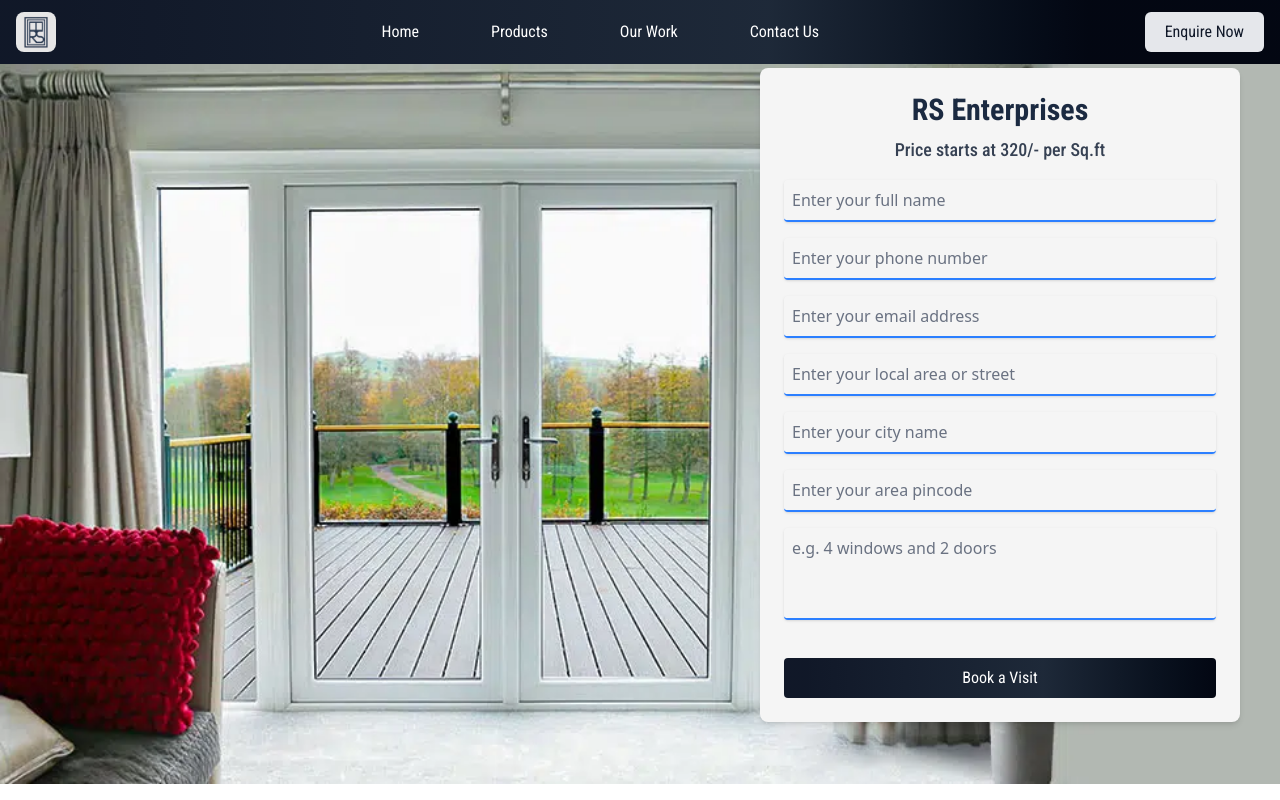
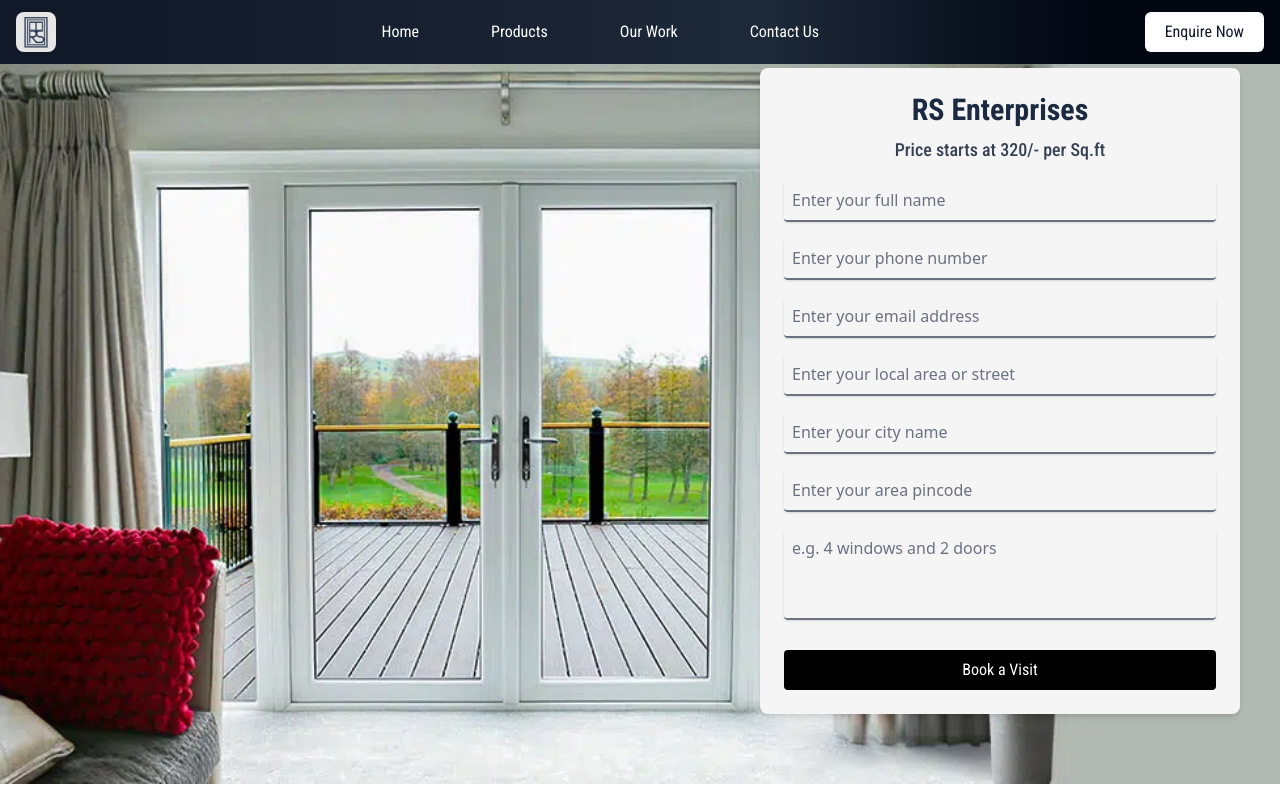
Before and after one commit to Team-Immature/upvc, a React (Vite) app in the folder frontend/: page / in a window 1280 px wide. Shown: the top 800 px of the page. Built offline with nearby package versions, Linux system fonts and the light colour scheme.

Commit message:
fixed ui of form

```diff
--- a/frontend/src/Home.jsx
+++ b/frontend/src/Home.jsx
@@ -13,7 +13,9 @@
       <div className='app'>
         <NavBar />
         <Banner banner={ban} />
-        <div className=' w-full md:h-[100px] h-[50px]'> </div>
+        <div className=' block lg:hidden'>
+          <EnquiryForm />
+        </div>
         <ProductSection />
         <Footer />
       </div>
--- a/frontend/src/components/EnquiryForm.jsx
+++ b/frontend/src/components/EnquiryForm.jsx
@@ -36,7 +36,7 @@
             name='name'
             placeholder='Enter your full name'
             required
-            className='bg-transparent outline-none border-0 border-b-2 border-blue-500 rounded-sm px-2 py-2 placeholder-gray-500 w-full shadow-sm'
+            className='bg-transparent outline-none border-0 border-b-2 border-gray-500 rounded-sm px-2 py-2 placeholder-gray-500 w-full shadow-sm'
           />
           <ValidationError prefix='Name' field='name' errors={state.errors} />
         </div>
@@ -47,7 +47,7 @@
             name='phone'
             placeholder='Enter your phone number'
             required
-            className='bg-transparent outline-none border-0 border-b-2 border-blue-500 rounded-sm px-2 py-2 placeholder-gray-500 w-full shadow-sm'
+            className='bg-transparent outline-none border-0 border-b-2 border-gray-500 rounded-sm px-2 py-2 placeholder-gray-500 w-full shadow-sm'
           />
           <ValidationError prefix='Phone' field='phone' errors={state.errors} />
         </div>
@@ -58,7 +58,7 @@
             name='email'
             placeholder='Enter your email address'
             required
-            className='bg-transparent outline-none border-0 border-b-2 border-blue-500 rounded-sm px-2 py-2 placeholder-gray-500 w-full shadow-sm'
+            className='bg-transparent outline-none border-0 border-b-2 border-gray-500 rounded-sm px-2 py-2 placeholder-gray-500 w-full shadow-sm'
           />
           <ValidationError prefix='Email' field='email' errors={state.errors} />
         </div>
@@ -69,7 +69,7 @@
             name='area'
             placeholder='Enter your local area or street'
             required
-            className='bg-transparent outline-none border-0 border-b-2 border-blue-500 rounded-sm px-2 py-2 placeholder-gray-500 w-full shadow-sm'
+            className='bg-transparent outline-none border-0 border-b-2 border-gray-500 rounded-sm px-2 py-2 placeholder-gray-500 w-full shadow-sm'
           />
           <ValidationError prefix='Area' field='area' errors={state.errors} />
         </div>
@@ -80,7 +80,7 @@
             name='city'
             placeholder='Enter your city name'
             required
-            className='bg-transparent outline-none border-0 border-b-2 border-blue-500 rounded-sm px-2 py-2 placeholder-gray-500 w-full shadow-sm'
+            className='bg-transparent outline-none border-0 border-b-2 border-gray-500 rounded-sm px-2 py-2 placeholder-gray-500 w-full shadow-sm'
           />
           <ValidationError prefix='City' field='city' errors={state.errors} />
         </div>
@@ -91,7 +91,7 @@
             name='pincode'
             placeholder='Enter your area pincode'
             required
-            className='bg-transparent outline-none border-0 border-b-2 border-blue-500 rounded-sm px-2 py-2 placeholder-gray-500 w-full shadow-sm'
+            className='bg-transparent outline-none border-0 border-b-2 border-gray-500 rounded-sm px-2 py-2 placeholder-gray-500 w-full shadow-sm'
           />
           <ValidationError
             prefix='Pincode'
@@ -105,7 +105,7 @@
             name='requirements'
             placeholder='e.g. 4 windows and 2 doors'
             required
-            className='bg-transparent outline-none border-0 border-b-2 border-blue-500 rounded-sm px-2 py-2 placeholder-gray-500 w-full h-23 resize-none shadow-sm'
+            className='bg-transparent outline-none border-0 border-b-2 border-gray-500 rounded-sm px-2 py-2 placeholder-gray-500 w-full h-23 resize-none shadow-sm'
           ></textarea>
           <ValidationError
             prefix='Requirements'
@@ -116,7 +116,7 @@
         <button
           type='submit'
           disabled={state.submitting}
-          className='mt-4 bg-gradient-to-r from-gray-900 from-5% via-gray-800 via-60% to-gray-950 *:to-85% text-white py-2 rounded hover:bg-blue-700 transition'
+          className='mt-2 bg-black hover:bg-black/80 active:scale-90   text-white py-2 rounded hover:cursor-pointer hover:-translate-y-2  transition-all duration-300 animate-pulse'
         >
           {state.submitting ? "Submitting..." : "Book a Visit"}
         </button>
--- a/frontend/src/components/NavBar/NavBar.jsx
+++ b/frontend/src/components/NavBar/NavBar.jsx
@@ -61,7 +61,7 @@
         </button>
       </nav>
 
-      <button className='hidden md:block px-5 py-2 bg-gray-200 text-gray-900 rounded-md hover:bg-black hover:text-white transition-all hover:scale-105 cursor:pointer duration-300'>
+      <button className='hidden md:block px-5 py-2 bg-white text-gray-900 rounded-md hover:bg-gray-200 hover:text-gray-800  transition-all hover:-translate-y-1 hover:cursor-pointer duration-300 animate-none'>
         Enquire Now
       </button>
     </header>
```
